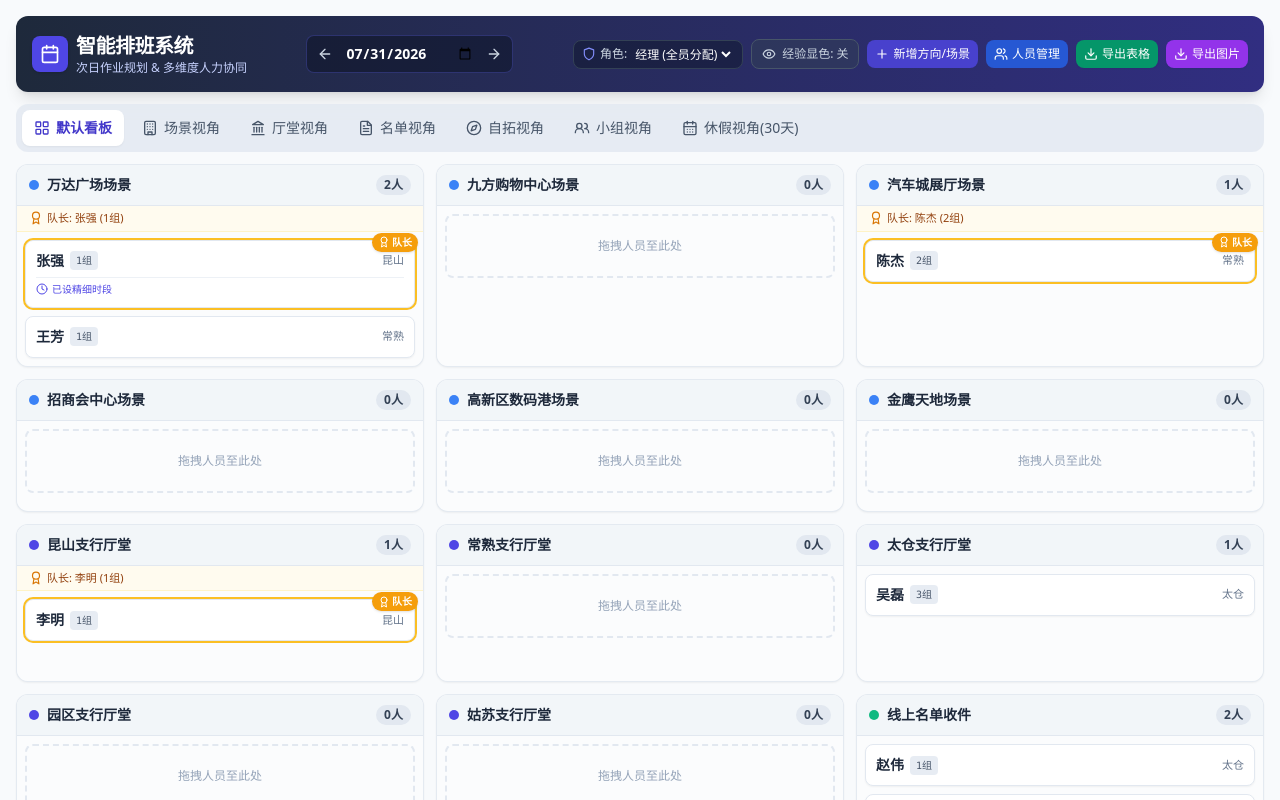
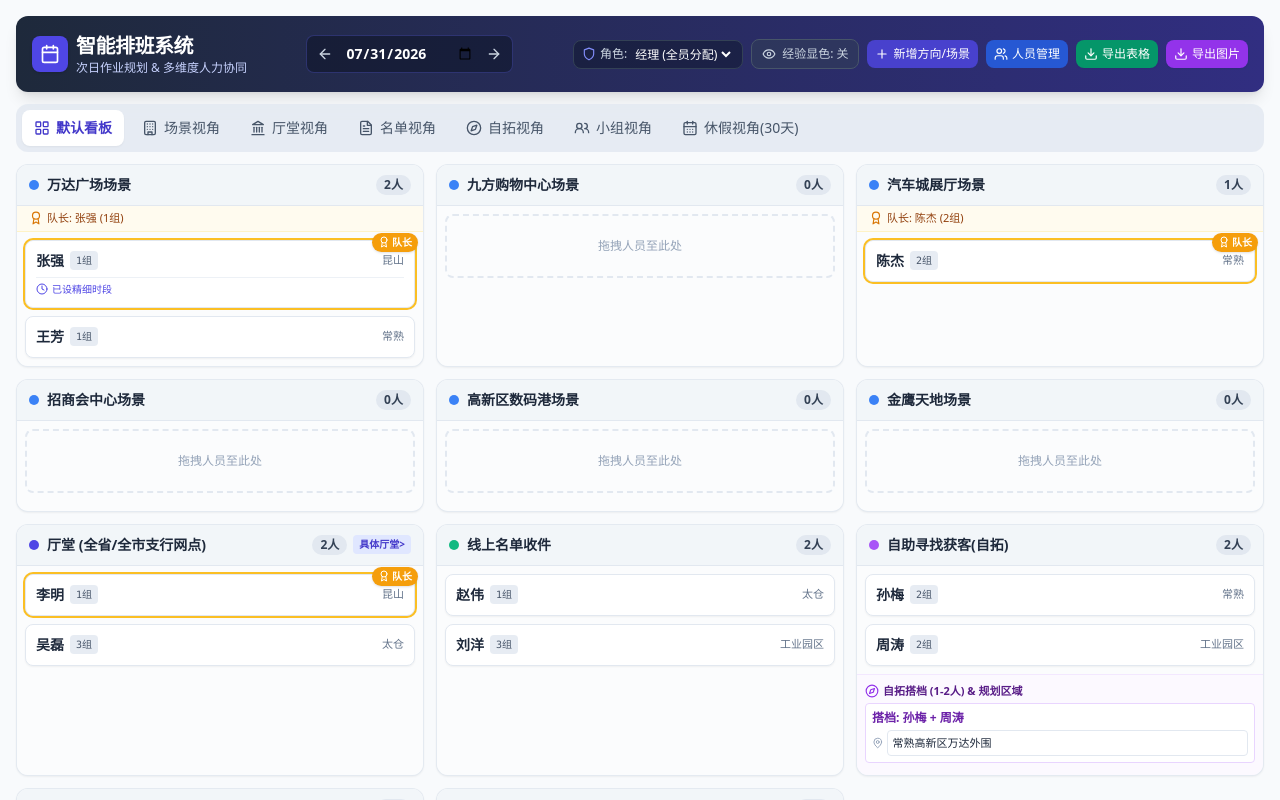
Before and after one commit to lijiayyq-afk/roster-system, a React (Vite) app: page / in a window 1280 px wide. Shown: the top 800 px of the page. Built offline with nearby package versions, Linux system fonts and the light colour scheme.

Commit message:
feat: refactor default view aggregation & single-group view with tabs

```diff
--- a/src/App.tsx
+++ b/src/App.tsx
@@ -225,6 +225,7 @@ export const App: React.FC = () => {
           />
         ) : (
           <BoardView
+            isDefaultBoardView={activeView === 'board'}
             schedule={currentSchedule}
             staffList={staffList}
             directions={getFilteredDirections()}
@@ -233,6 +234,7 @@ export const App: React.FC = () => {
             onMoveStaff={handleMoveStaff}
             onClickStaffCard={setSelectedStaff}
             onUpdateSelfExploreArea={handleUpdateSelfExploreArea}
+            onSwitchToSpecificView={(view) => setActiveView(view as ViewType)}
           />
         )}
       </main>
--- a/src/components/BoardView.tsx
+++ b/src/components/BoardView.tsx
@@ -4,9 +4,10 @@ import { AuthUser, DailySchedule, Direction, Staff } from '../types';
 import { PersonCard } from './PersonCard';
 import { canEditStaff } from '../models/PermissionModel';
 import { sortStaffWithCaptain } from '../models/StaffModel';
-import { Award, Compass, MapPin } from 'lucide-react';
+import { Award, Compass, MapPin, Info } from 'lucide-react';
 
 interface BoardViewProps {
+  isDefaultBoardView: boolean; // 是否处于默认看板视图
   schedule: DailySchedule;
   staffList: Staff[];
   directions: Direction[];
@@ -15,9 +16,11 @@ interface BoardViewProps {
   onMoveStaff: (staffId: string, targetDirectionId: string) => void;
   onClickStaffCard: (staff: Staff) => void;
   onUpdateSelfExploreArea: (pairId: string, area: string) => void;
+  onSwitchToSpecificView?: (view: string) => void;
 }
 
 export const BoardView: React.FC<BoardViewProps> = ({
+  isDefaultBoardView,
   schedule,
   staffList,
   directions,
@@ -25,7 +28,8 @@ export const BoardView: React.FC<BoardViewProps> = ({
   showExperienceColor,
   onMoveStaff,
   onClickStaffCard,
-  onUpdateSelfExploreArea
+  onUpdateSelfExploreArea,
+  onSwitchToSpecificView
 }) => {
   useEffect(() => {
     const containers = document.querySelectorAll('.drag-container');
@@ -42,7 +46,7 @@ export const BoardView: React.FC<BoardViewProps> = ({
           const staffId = item.getAttribute('data-id');
           const targetDirId = to.getAttribute('data-direction-id');
 
-          // 关键修复：还原 SortableJS 改变的真实 DOM，交由 React 数据状态接管重绘，防止 React 虚拟 DOM removeChild/insertBefore 冲突引发白屏崩溃
+          // 还原原生 DOM 改变，交由 React State 接管重绘
           if (from !== to && from && item) {
             if (oldIndex !== undefined && from.children[oldIndex]) {
               from.insertBefore(item, from.children[oldIndex]);
@@ -52,8 +56,7 @@ export const BoardView: React.FC<BoardViewProps> = ({
           }
 
           if (staffId && targetDirId) {
-            // 权限检查
-            const staff = staffList.find(s => s.id === staffId);
+            const staff = staffList.find((s) => s.id === staffId);
             if (staff && canEditStaff(authUser, staff)) {
               onMoveStaff(staffId, targetDirId);
             } else if (staff && !canEditStaff(authUser, staff)) {
@@ -70,6 +73,7 @@ export const BoardView: React.FC<BoardViewProps> = ({
     };
   }, [directions, schedule, authUser, staffList]);
 
+  // 根据方向 ID 获取分配人员（队长置顶）
   const getStaffForDirection = (dirId: string): Staff[] => {
     const assignedIds = Object.entries(schedule.assignments)
       .filter(([_, dId]) => dId === dirId)
@@ -81,10 +85,46 @@ export const BoardView: React.FC<BoardViewProps> = ({
     return sortStaffWithCaptain(dirStaff, dir?.captainId);
   };
 
+  // 如果是默认视图，对“厅堂支行”进行聚合处理（若用户未进入具体“厅堂视角”，厅堂作为一个整体聚合卡片展现首个支行或所有厅堂人员）
+  let displayDirections = [...directions];
+
+  if (isDefaultBoardView) {
+    // 默认视图逻辑：合作方场景按各个场景区分，厅堂/自拓/名单/休假/待离职按分类聚合
+    const scenes = directions.filter((d) => d.category === 'scene');
+    const branches = directions.filter((d) => d.category === 'branch');
+    const listDirs = directions.filter((d) => d.category === 'list');
+    const exploreDirs = directions.filter((d) => d.category === 'self_explore');
+    const vacationDirs = directions.filter((d) => d.category === 'vacation');
+    const exitDirs = directions.filter((d) => d.category === 'pending_exit');
+
+    // 厅堂在默认视图中提供第1个支行代表（或聚合），提示去具体视图查看明细
+    displayDirections = [
+      ...scenes,
+      ...(branches.length > 0 ? [branches[0]] : []),
+      ...listDirs,
+      ...exploreDirs,
+      ...vacationDirs,
+      ...exitDirs,
+    ];
+  }
+
   return (
     <div id="board-view-export" className="grid grid-cols-1 md:grid-cols-2 lg:grid-cols-3 gap-3">
-      {directions.map((dir) => {
-        const assignedStaff = getStaffForDirection(dir.id);
+      {displayDirections.map((dir) => {
+        // 如果是默认视图且为厅堂类，汇总所有厅堂的人员
+        const isAggregateBranch = isDefaultBoardView && dir.category === 'branch';
+
+        let assignedStaff: Staff[] = [];
+        if (isAggregateBranch) {
+          const branchIds = directions.filter(d => d.category === 'branch').map(d => d.id);
+          const assignedIds = Object.entries(schedule.assignments)
+            .filter(([_, dId]) => branchIds.includes(dId))
+            .map(([sId, _]) => sId);
+          assignedStaff = staffList.filter((s) => assignedIds.includes(s.id));
+        } else {
+          assignedStaff = getStaffForDirection(dir.id);
+        }
+
         const captain = staffList.find((s) => s.id === dir.captainId);
 
         return (
@@ -92,6 +132,7 @@ export const BoardView: React.FC<BoardViewProps> = ({
             key={dir.id}
             className="bg-white rounded-xl border border-slate-200/90 shadow-sm overflow-hidden flex flex-col"
           >
+            {/* Header of Column */}
             <div className="px-3 py-2.5 bg-slate-100/90 border-b border-slate-200 flex items-center justify-between">
               <div className="flex items-center space-x-2">
                 <span
@@ -110,24 +151,35 @@ export const BoardView: React.FC<BoardViewProps> = ({
                   }`}
                 ></span>
                 <h3 className="font-bold text-sm text-slate-800 truncate max-w-[180px]">
-                  {dir.name}
+                  {isAggregateBranch ? '厅堂 (全省/全市支行网点)' : dir.name}
                 </h3>
               </div>
 
-              <div className="flex items-center space-x-2">
+              <div className="flex items-center space-x-1.5">
                 <span className="text-xs bg-slate-200 text-slate-700 font-bold px-2 py-0.5 rounded-full">
                   {assignedStaff.length}人
                 </span>
+                {isAggregateBranch && onSwitchToSpecificView && (
+                  <button
+                    onClick={() => onSwitchToSpecificView('branch')}
+                    className="text-[10px] bg-indigo-100 text-indigo-700 px-1.5 py-0.5 rounded font-semibold hover:bg-indigo-200"
+                    title="查看各支行具体分布"
+                  >
+                    具体厅堂&gt;
+                  </button>
+                )}
               </div>
             </div>
 
-            {captain && (
+            {/* 队长说明 (若有) */}
+            {captain && !isAggregateBranch && (
               <div className="px-3 py-1 bg-amber-50/80 text-[11px] text-amber-800 flex items-center border-b border-amber-100">
                 <Award className="w-3.5 h-3.5 text-amber-600 mr-1 flex-shrink-0" />
                 <span className="font-medium truncate">队长: {captain.name} ({captain.groupId})</span>
               </div>
             )}
 
+            {/* Drop Container */}
             <div
               data-direction-id={dir.id}
               className="drag-container p-2 flex-1 min-h-[90px] space-y-2 bg-slate-50/50"
@@ -154,6 +206,7 @@ export const BoardView: React.FC<BoardViewProps> = ({
               )}
             </div>
 
+            {/* 自拓方向专属作业区域分配面板 */}
             {dir.category === 'self_explore' && (
               <div className="p-2 bg-purple-50/60 border-t border-purple-100">
                 <div className="text-[11px] font-bold text-purple-900 flex items-center mb-1">
```
Also changed, not shown: src/components/GroupView.tsx (+67 -27 lines).
